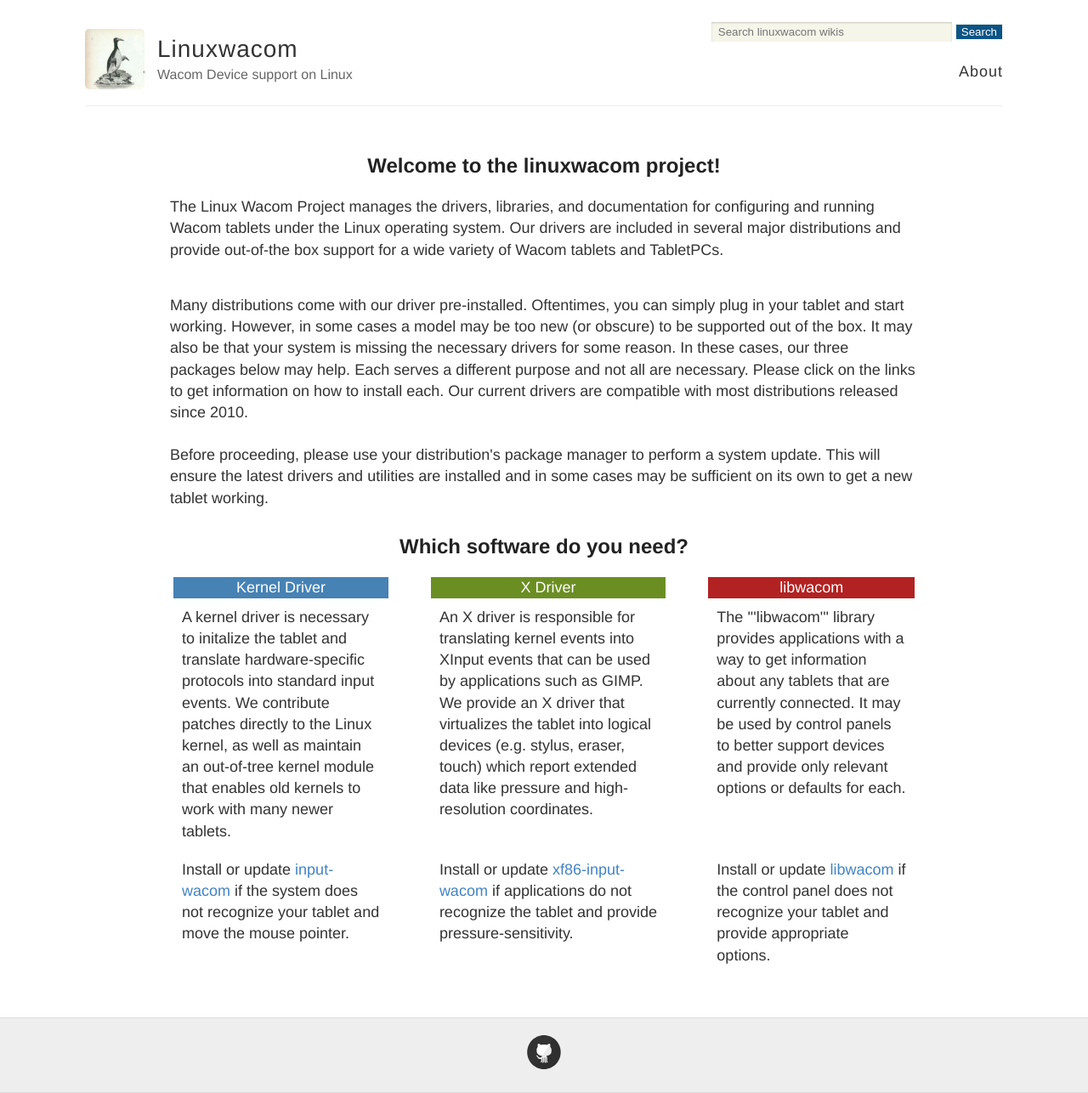
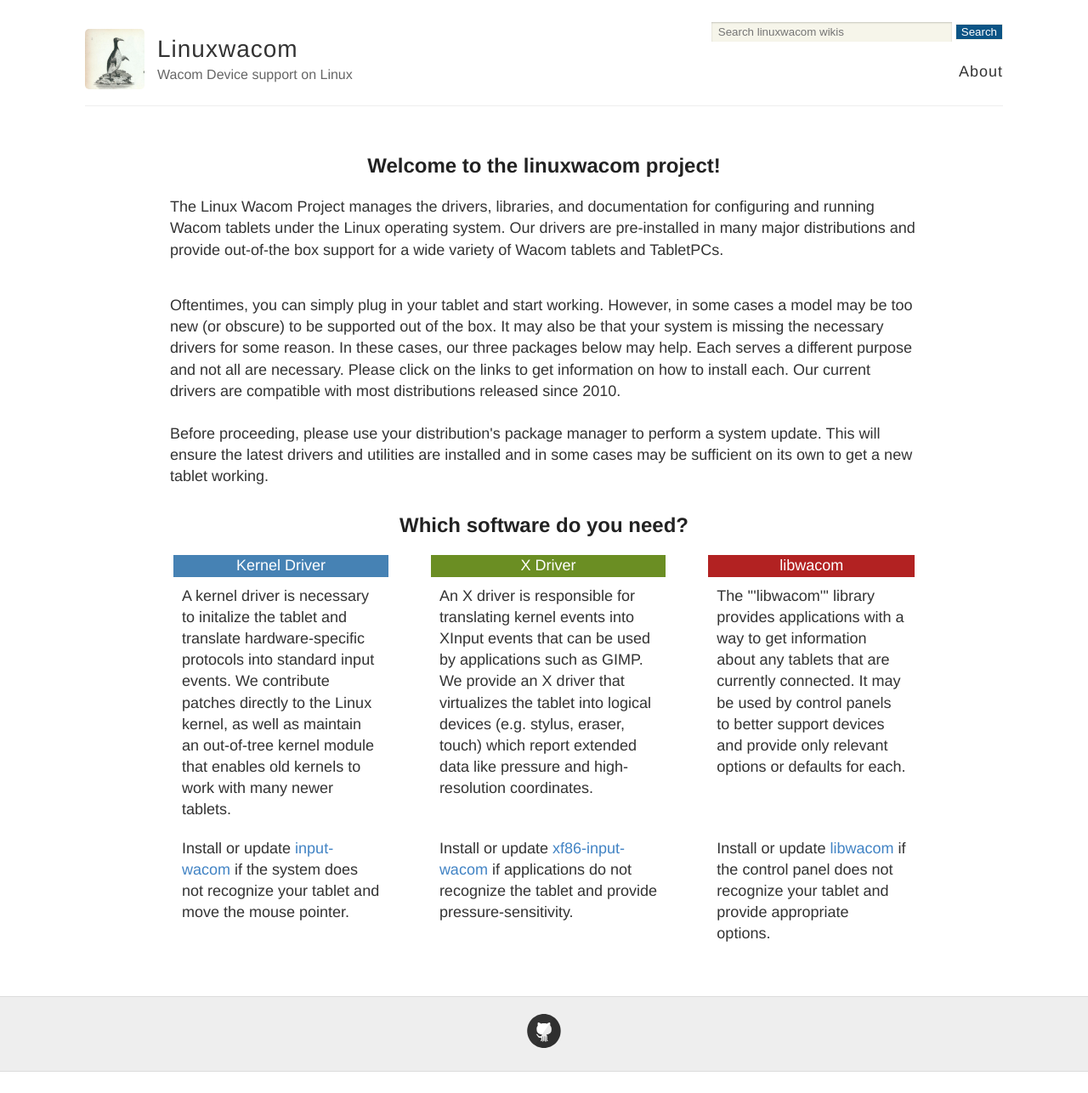
Before and after one commit to skomra/skomra.github.io, a Jekyll site: the page built from index.html, in a window 1280 px wide. Shown: the whole page at 85% size. Built offline with Jekyll 4.4.1, drawn with Linux system fonts in a browser that asks for light colours; after the commit the page ends 1261 px from its top, so only the background shows below that.

Commit message:
change text

```diff
--- a/index.html
+++ b/index.html
@@ -10,9 +10,9 @@
 
 <h2 class="one">Welcome to the linuxwacom project!</h2>
 
-<p class="one">The Linux Wacom Project manages the drivers, libraries, and documentation for configuring and running Wacom tablets under the Linux operating system. Our drivers are included in several major distributions and provide out-of-the box support for a wide variety of Wacom tablets and TabletPCs. <br> <br> </pr>
+<p class="one">The Linux Wacom Project manages the drivers, libraries, and documentation for configuring and running Wacom tablets under the Linux operating system. Our drivers are pre-installed in many major distributions and provide out-of-the box support for a wide variety of Wacom tablets and TabletPCs. <br> <br> </pr>
 
-<p class="one">Many distributions come with our driver pre-installed. Oftentimes, you can simply plug in your tablet and start working. However, in some cases a model may be too new (or obscure) to be supported out of the box. It may also be that your system is missing the necessary drivers for some reason. In these cases, our three packages below may help. Each serves a different purpose and not all are necessary. Please click on the links to get information on how to install each. Our current drivers are compatible with most distributions released since 2010. <br> <br> </pr>
+<p class="one">Oftentimes, you can simply plug in your tablet and start working. However, in some cases a model may be too new (or obscure) to be supported out of the box. It may also be that your system is missing the necessary drivers for some reason. In these cases, our three packages below may help. Each serves a different purpose and not all are necessary. Please click on the links to get information on how to install each. Our current drivers are compatible with most distributions released since 2010. <br> <br> </pr>
 
 Before proceeding, please use your distribution's package manager to perform a system update. This will ensure the latest drivers and utilities are installed and in some cases may be sufficient on its own to get a new tablet working.
 
```
